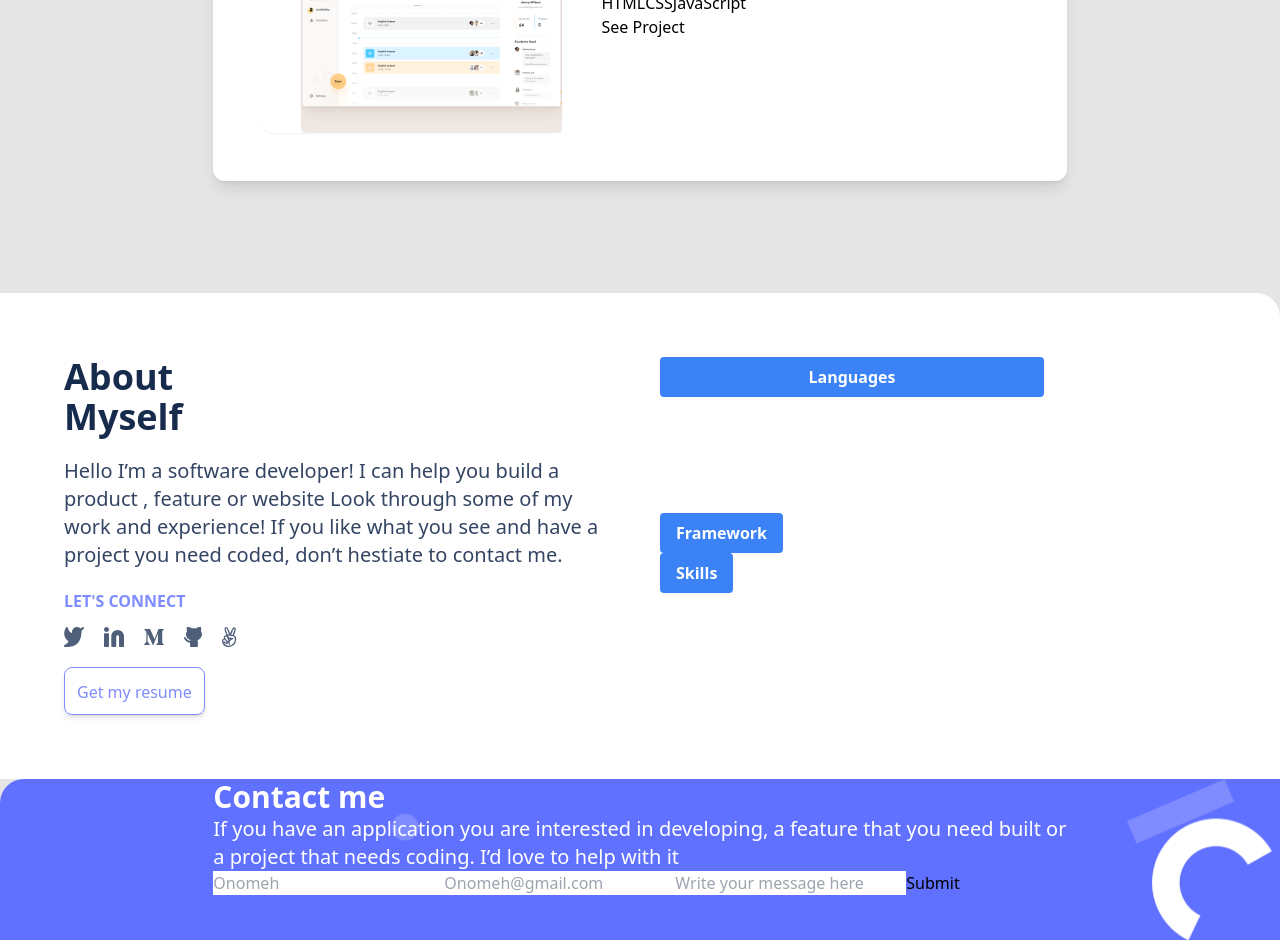
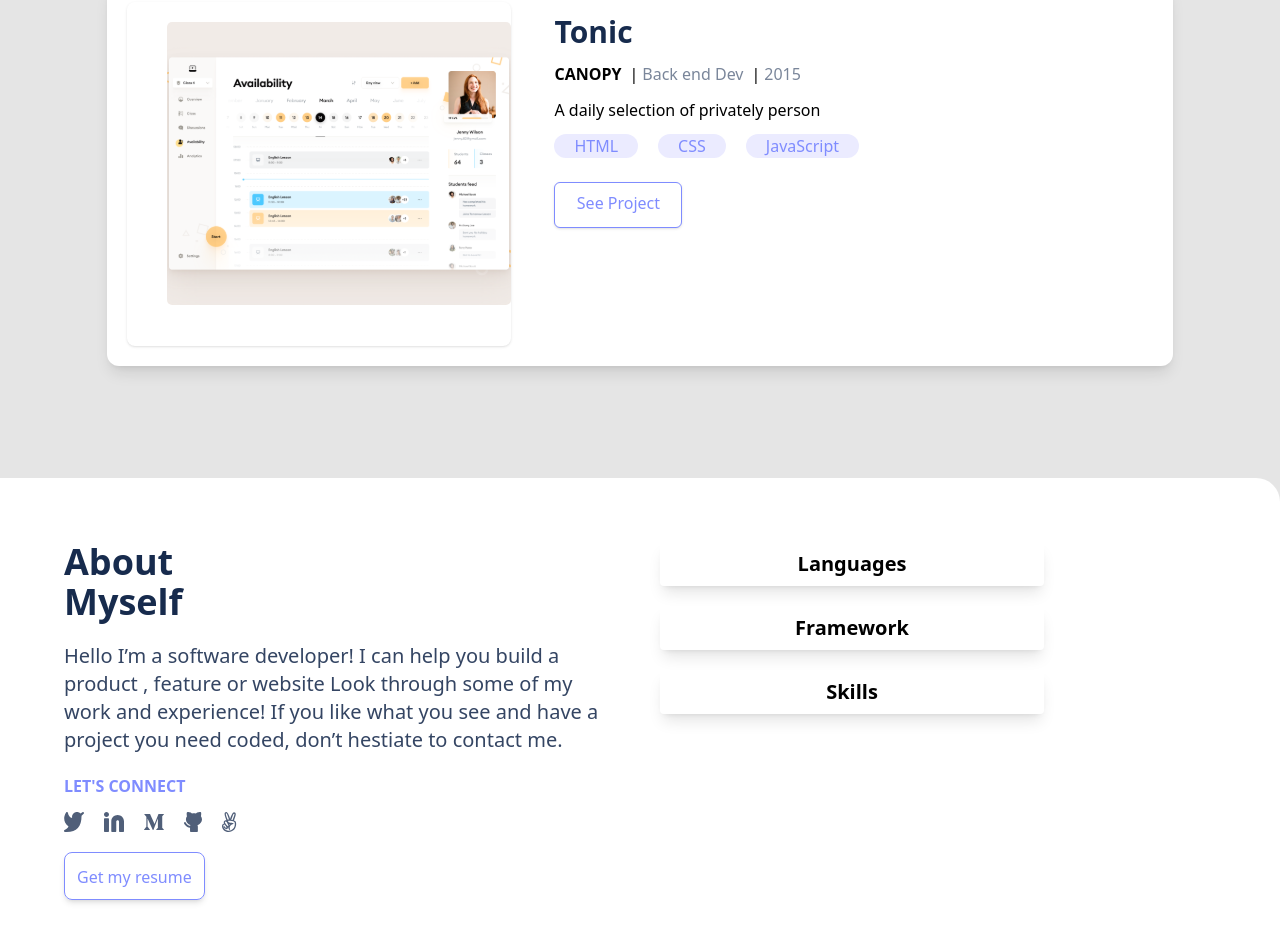
Before and after one commit to Estherstarr/new_portfolio, a React (Vite) app: page / in a window 1280 px wide. Shown: the part 1860-2800 px from the top of the page. Built offline with nearby package versions, Linux system fonts and the light colour scheme.

Commit message:
Update the  components

```diff
--- a/src/App.jsx
+++ b/src/App.jsx
@@ -34,8 +34,8 @@ export default function App() {
           </div>
         </section>
       </div>
-      <Projects image_url="src/assets/images/desktopviewimages/PortoflioCard/Snapshoot2.svg" project_title="Tonic" project_name="CANOPY" stack="Back end Dev" year="2015" project_description="A daily selection of privately personalized reads, no accounts or sign-ups required" stack_1="HTML"stack_2="CSS" stack_3="JavaScript" project_url="https://estherstarr.github.io/conferencePage/"/>
-      <Projects image_url="src/assets/images/desktopviewimages/PortoflioCard/Snapshoot3.svg" project_title="Tonic" project_name="CANOPY" stack="Back end Dev" year="2015" project_description="A daily selection of privately personalized or sign-ups required" stack_1="HTML"stack_2="CSS" stack_3="JavaScript" project_url="https://isnt-jabokpoe-awesome.netlify.app"/>
+      <Projects image_url="src/assets/images/desktopviewimages/PortoflioCard/Snapshoot2.svg" project_title="Women Conference" project_name="CANOPY" stack="Back end Dev" year="2015" project_description="A daily selection of privately personalized reads, no accounts or sign-ups required" stack_1="HTML"stack_2="CSS" stack_3="JavaScript" project_url="https://estherstarr.github.io/conferencePage/"/>
+      <Projects image_url="src/assets/images/desktopviewimages/PortoflioCard/Snapshoot3.svg" project_title="Countries Of The World" project_name="CANOPY" stack="Back end Dev" year="2015" project_description="A daily selection of privately personalized or sign-ups required" stack_1="HTML"stack_2="CSS" stack_3="JavaScript" project_url="https://isnt-jabokpoe-awesome.netlify.app"/>
       <Projects image_url="src/assets/images/desktopviewimages/PortoflioCard/Snapshoot4.svg" project_title="Tonic" project_name="CANOPY" stack="Back end Dev" year="2015" project_description="A daily selection of privately person" stack_1="HTML"stack_2="CSS" stack_3="JavaScript" project_url="https://isnt-jabokpoe-awesome.netlify.app"/>
       <div className="about-me bg-white flex rounded-tr-3xl mt-28 p-16">
         <div className="w-1/2">
@@ -56,9 +56,9 @@ export default function App() {
         </div>
       </div>
       <div className="contact-me">
-        <div>
+        <footer className="contact-section">
           <Contact/>
-        </div>
+        </footer>
       </div>
     </div>
   )
--- a/src/components/Contact.jsx
+++ b/src/components/Contact.jsx
@@ -24,36 +24,43 @@ const Contact = () => {
         console.log("Error occurred while submitting form", error);
         })};
       return (
-    <div className="bg-blue-purple h-96 rounded-tl-3xl bg-[url('src/assets/images/contact-form.png')] bg-cover bg-right-top">
-        <div className="w-2/3 mx-auto">
-        <h3 class="text-3xl font-bold text-white">Contact me</h3>
-        <p class="contact-text text-white text-xl">
+    <div className="bg-blue-purple rounded-tl-3xl bg-[url('src/assets/images/contact-form.png')] bg-cover bg-right-top pb-24">
+        <div className="w-2/4 mx-auto">
+        <h3 class="text-center text-3xl font-bold text-white pt-24 ">Contact me</h3>
+        <p class="contact-text text-white text-xl text-center p-6">
               If you have an application you are interested in developing, a
               feature that you need built or a project that needs coding. I’d
               love to help with it
         </p>
-        <form className="flex" onSubmit={handleSubmit(onSubmit)} action="https://formspree.io/f/mdobgbjy" method="POST">
-            <input
+        <form className="flex flex-col " onSubmit={handleSubmit(onSubmit)} action="https://formspree.io/f/mdobgbjy" method="POST">
+            <input className="mb-6 py-2 pr-9 pl-4 rounded-md"
             type="text"
             name="name"
             {...register("Name")}
             placeholder="Onomeh"
+            required
             />
-            <input
+            <input className="mb-6 py-2 pr-9 pl-4 rounded-md"
             type="text"
             name="email"
             {...register("email")}
             placeholder="Onomeh@gmail.com"
+            required
             />
-            <input
+            <textarea
+            className="py-2 pr-9 pl-4 rounded-md"
+            rows="5"
             type="textarea"
             name="name"
             maxlength="500"
             {...register("Name")}
             placeholder="Write your message here"
-            />
+            required
+            >
+            </textarea>
+
             <input type="hidden" name="_next" value="/success" />
-            <input type="submit" />
+            <button className="pt-2 pb-3 p w-32 text-center mt-3 bg-white text-light-purple rounded-md mx-auto shadow "type="submit">Get In Touch</button>
         </form>
 
         </div>
--- a/src/components/Frameworks.jsx
+++ b/src/components/Frameworks.jsx
@@ -6,38 +6,41 @@ const Frameworks = () => {
     const toggleDropdown = () => {
     setIsOpen(!isOpen);
 };
+
+const closeDropdowns = () => {
+  setIsOpen(false);
+};
+
         return (
     <div>
         <button
-        className="mt-24 bg-blue-500 text-white font-semibold py-2 px-4 rounded focus:outline-none focus:shadow-outline"
+        className="w-96 bg-white shadow-lg text-black text-xl font-semibold py-2 px-4 mb-5 rounded focus:outline-none focus:shadow-outline"
         onClick={toggleDropdown}
         >
-         Framework
+         <h4>Framework</h4>
         </button>
 
 
-      {isOpen && (
+        {isOpen && (
         <div className="absolute mt-2 py-2 w-auto bg-white rounded-md shadow-lg">
-          <a
-            href="#"
-            className="inline-block px-4 py-2 text-gray-800 hover:bg-blue-500 hover:text-white"
-          >
-            Option 1
-          </a>
-          <a
-            href="#"
-            className="inline-block px-4 py-2 text-gray-800 hover:bg-blue-500 hover:text-white"
-          >
-            Option 2
-          </a>
-          <a
-            href="#"
-            className="inline-block px-4 py-2 text-gray-800 hover:bg-blue-500 hover:text-white"
-          >
-            Option 3
-          </a>
+          <ul>
+          <li
+            className="mr-5 inline-block px-4 py-2 text-gray-800 bg-light-purple text-white rounded">
+            <h5>React</h5>
+          </li>
+          <li
+            className="mr-5 inline-block px-4 py-2 text-gray-800 bg-light-purple text-white rounded">
+           <h5>Ruby On Rails</h5>
+          </li>
+          <li
+            className="inline-block px-4 py-2 text-gray-800 bg-light-purple text-white rounded">
+            <h5>Postgresql</h5>
+          </li>
+
+          </ul>
         </div>
       )}
+      {isOpen && <div className="fixed inset-0 z-0" onClick={closeDropdowns} />}
     </div>
   )
 }
--- a/src/components/Languages.jsx
+++ b/src/components/Languages.jsx
@@ -6,34 +6,41 @@ const Languages = () => {
     const toggleDropdown = () => {
     setIsOpen(!isOpen);
 };
+
+const closeDropdowns = () => {
+  setIsOpen(false);
+};
+
         return (
     <div>
         <button
-        className="w-96 bg-blue-500 text-white font-semibold py-2 px-4 mb-5 rounded focus:outline-none focus:shadow-outline"
+        className="w-96 bg-white shadow-lg text-black text-xl font-semibold py-2 px-4 mb-5 rounded focus:outline-none focus:shadow-outline"
         onClick={toggleDropdown}
         >
-         Languages
+         <h4>Languages</h4>
         </button>
 
 
-      {isOpen && (
+        {isOpen && (
         <div className="absolute mt-2 py-2 w-auto bg-white rounded-md shadow-lg">
           <ul>
-            <li className="inline-block px-4 py-2 text-gray-800 hover:bg-blue-500 hover:text-white">
-              <img src="#" />
-             <span>JavaScript</span>
-            </li>
-            <li className="inline-block px-4 py-2 text-gray-800 hover:bg-blue-500 hover:text-white">
-              <img src="#" />
-             <span>HTML</span>
-            </li>
-            <li className="inline-block px-4 py-2 text-gray-800 hover:bg-blue-500 hover:text-white">
-              <img src="#" />
-             <span>HTML</span>
-            </li>
+          <li
+            className="mr-5 inline-block px-4 py-2 text-gray-800 bg-light-purple text-white rounded">
+            <h5>HTML</h5>
+          </li>
+          <li
+            className="mr-5 inline-block px-4 py-2 text-gray-800 bg-light-purple text-white rounded">
+           <h5>CSS</h5>
+          </li>
+          <li
+            className="inline-block px-4 py-2 text-gray-800 bg-light-purple text-white rounded">
+            <h5>JavaScript</h5>
+          </li>
+
           </ul>
         </div>
       )}
+      {isOpen && <div className="fixed inset-0 z-0" onClick={closeDropdowns} />}
     </div>
   )
 }
--- a/src/components/Projects.jsx
+++ b/src/components/Projects.jsx
@@ -3,22 +3,26 @@ import React from 'react'
 const Projects = ({image_url,project_title,project_name,stack,year,project_description,stack_1,stack_2,stack_3,project_url}) => {
   return (
     <div>
-        <div  className="w-2/3 mx-auto p-12 flex justify-between mt-28 rounded-xl bg-white shadow-lg">
-          <div className="pt-3 pl-10 rounded-xl w-5/12 shadow-sm "><img src={image_url}/></div>
+        <div  className="w-5/6 mx-auto p-5 flex h-96 justify-between mt-28 rounded-xl bg-white shadow-lg">
+          <div className="pt-5 pl-10 rounded-lg w-5/12 shadow w-96 h-auto"><img src={image_url}/></div>
           <div className="pt-3 w-7/12 ml-10">
-                <h2>{project_title}</h2>
+                <h2 className="text-3xl mb-3 font-bold text-bold-ash">{project_title}</h2>
                 <ul className="flex">
-                <li>{project_name}</li>
-                <li>{stack}</li>
-                <li>{year}</li>
+                <li className="font-bold mr-2 mb-3">{project_name}</li>
+                <span className="mr-1">|</span>
+                <li className="mr-2 text-so-grey">{stack}</li>
+                <span className="mr-1">|</span>
+                <li className="text-so-grey">{year}</li>
                 </ul>
                 <p>{project_description}</p>
-                <ul className="flex">
-                <li>{stack_1}</li>
-                <li>{stack_2}</li>
-                <li>{stack_3}</li>
+                <ul className="flex mt-3 mb-3">
+                <li className="bg-circle-purple text-light-purple rounded mr-5 rounded-full pr-5 pl-5">{stack_1}</li>
+                <li className="bg-circle-purple text-light-purple rounded mr-5 rounded-full pr-5 pl-5">{stack_2}</li>
+                <li className="bg-circle-purple text-light-purple rounded mr-5 rounded-full pr-5 pl-5">{stack_3}</li>
                 </ul>
-                <a href={project_url}>See Project</a>
+                <a href={project_url}>
+                <button type="button" className="pt-2 pb-3 p w-32 text-center mt-3 bg-white  border border-light-purple text-light-purple rounded-md mx-auto shadow">See Project</button>
+                </a>
           </div>
        </div>
     </div>
--- a/src/components/Skills.jsx
+++ b/src/components/Skills.jsx
@@ -6,38 +6,41 @@ const Skills = () => {
     const toggleDropdown = () => {
     setIsOpen(!isOpen);
 };
+
+const closeDropdowns = () => {
+  setIsOpen(false);
+};
+
         return (
     <div>
         <button
-        className="bg-blue-500 text-white font-semibold py-2 px-4 rounded focus:outline-none focus:shadow-outline"
+        className="w-96 bg-white shadow-lg text-black text-xl font-semibold py-2 px-4 mb-5 rounded focus:outline-none focus:shadow-outline"
         onClick={toggleDropdown}
         >
-         Skills
+         <h4>Skills</h4>
         </button>
 
 
       {isOpen && (
         <div className="absolute mt-2 py-2 w-auto bg-white rounded-md shadow-lg">
-          <a
-            href="#"
-            className="inline-block px-4 py-2 text-gray-800 hover:bg-blue-500 hover:text-white"
-          >
-            Option 1
-          </a>
-          <a
-            href="#"
-            className="inline-block px-4 py-2 text-gray-800 hover:bg-blue-500 hover:text-white"
-          >
-            Option 2
-          </a>
-          <a
-            href="#"
-            className="inline-block px-4 py-2 text-gray-800 hover:bg-blue-500 hover:text-white"
-          >
-            Option 3
-          </a>
+          <ul>
+          <li
+            className="mr-5 inline-block px-4 py-2 text-gray-800 bg-light-purple text-white rounded">
+            <h5>Communication</h5>
+          </li>
+          <li
+            className="mr-5 inline-block px-4 py-2 text-gray-800 bg-light-purple text-white rounded">
+           <h5>Pair Programming</h5>
+          </li>
+          <li
+            className="inline-block px-4 py-2 text-gray-800 bg-light-purple text-white rounded">
+            <h5>Fast Learner</h5>
+          </li>
+
+          </ul>
         </div>
       )}
+      {isOpen && <div className="fixed inset-0 z-0" onClick={closeDropdowns} />}
     </div>
   )
 }
```
